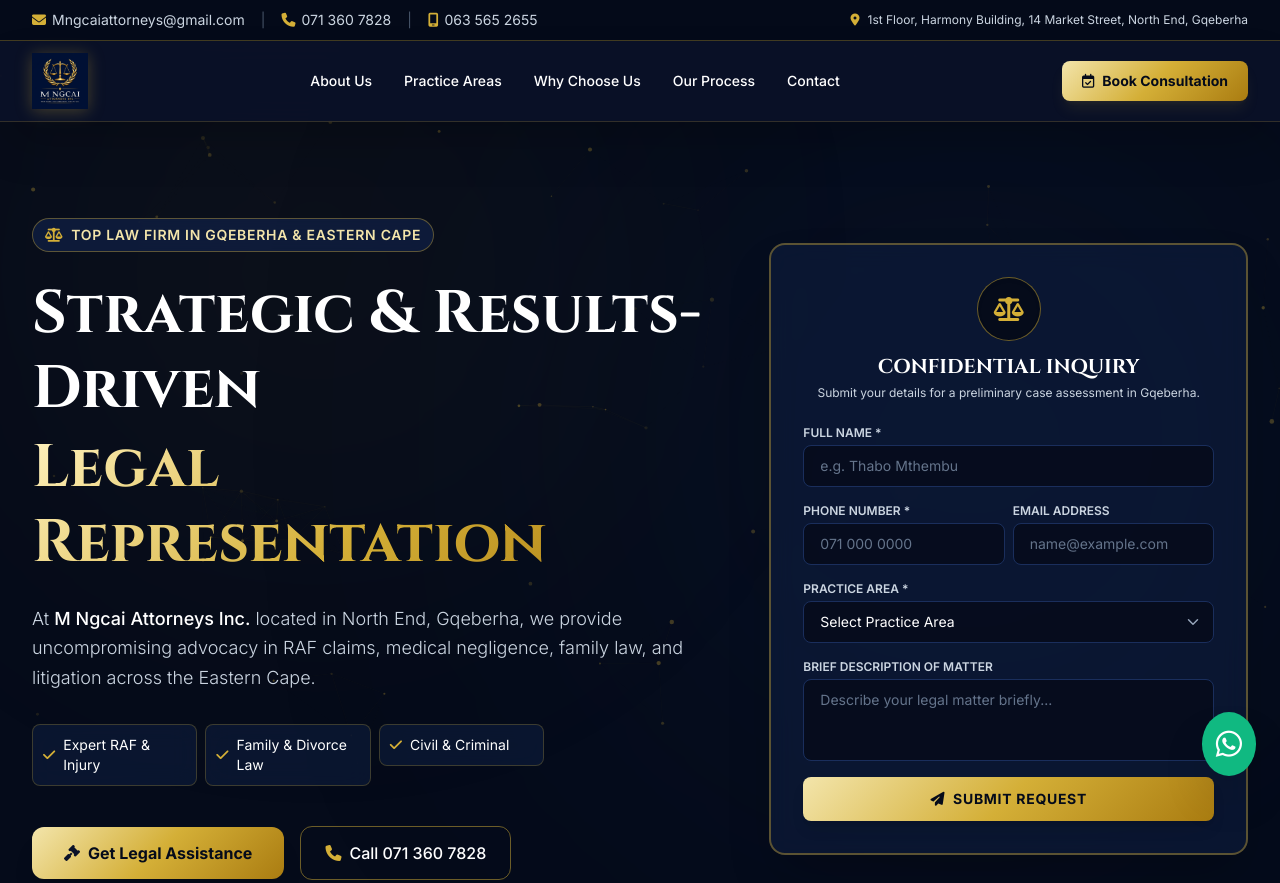
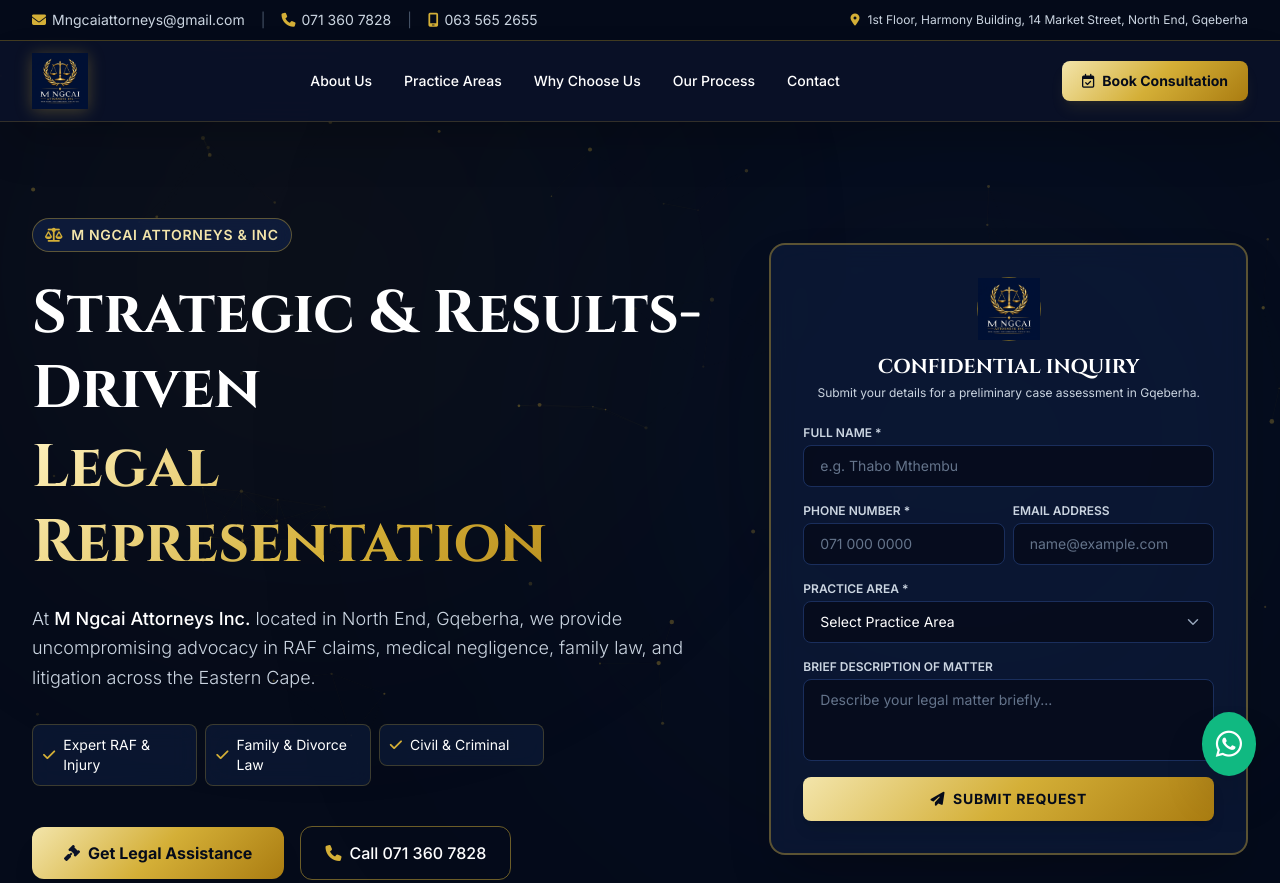
Before and after one commit to Cyrus-mahle/mngcai-attorneys, a plain HTML site: page index.html in a window 1280 px wide. Shown: the top 883 px of the page. Drawn offline with nearby package versions, Linux system fonts and the light colour scheme; a web font is replaced by a local one.

Commit message:
Update logo alt text and hero section content

```diff
--- a/index.html
+++ b/index.html
@@ -126,7 +126,7 @@
 
                     <!-- BRAND / Logo (shows clean text if image fails) -->
                     <a href="#" class="brand" aria-label="M Ngcai Attorneys Inc. Home Page">
-                        <img src="img/Logo.png" alt="M Ngcai Attorneys Inc." class="brand__logo" data-fallback>
+                        <img src="img/Logo.png" alt="M Ngcai Attorneys Inc logo." class="brand__logo" data-fallback>
                         <span class="brand__text gold-gradient-text d-none">M NGCAI ATTORNEYS INC.</span>
                     </a>
 
@@ -185,7 +185,7 @@
                         <div class="col-lg-7 stack-6 text-center text-lg-start">
                             <div class="hero-badge">
                                 <i class="fa-solid fa-scale-balanced c-gold" aria-hidden="true"></i>
-                                Top Law Firm in Gqeberha &amp; Eastern Cape
+                                M NGCAI ATTORNEYS &amp; INC
                             </div>
 
                             <h1 id="hero-heading" class="hero-title">
@@ -236,7 +236,7 @@
                             <div class="panel panel--strong glass-card">
                                 <div class="text-center mb-4">
                                     <div class="icon-circle icon-circle--hero">
-                                        <i class="fa-solid fa-balance-scale c-gold text-2xl" aria-hidden="true"></i>
+                                        <img src="img/Logo.png" alt="logo">
                                     </div>
                                     <h2 class="font-cinzel text-xl fw-bold text-white">CONFIDENTIAL INQUIRY</h2>
                                     <p class="text-xs c-slate-300 mt-1">Submit your details for a preliminary case assessment in Gqeberha.</p>
```
